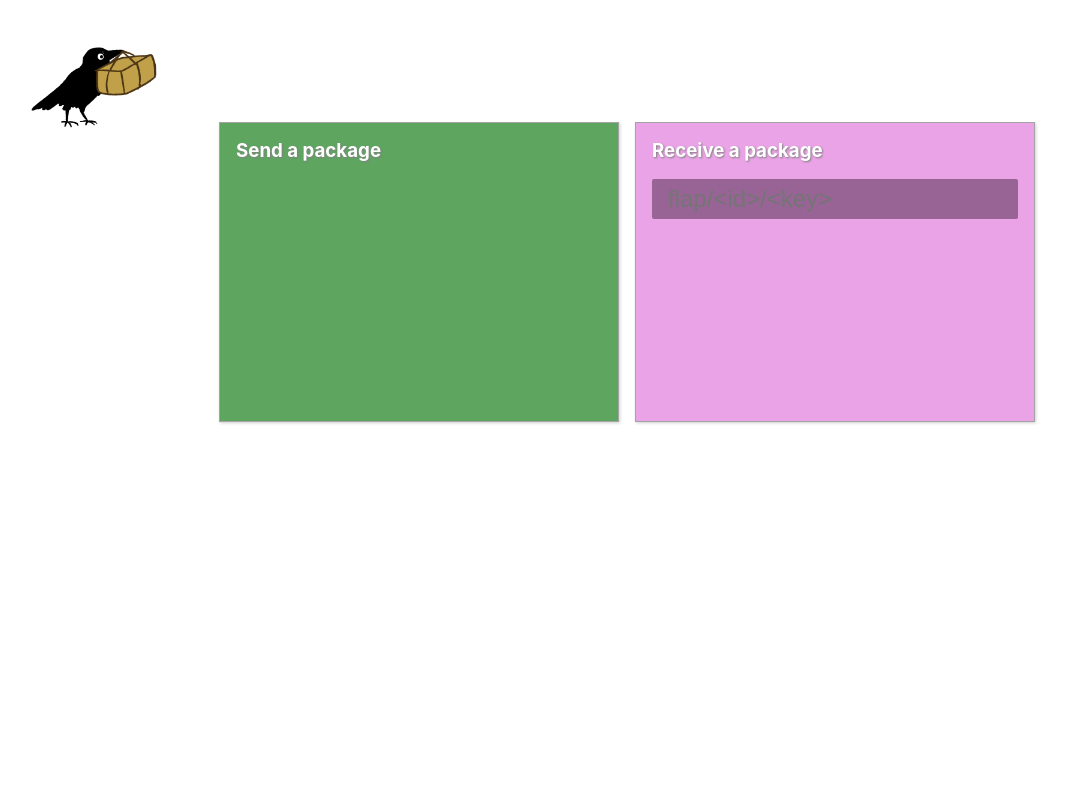
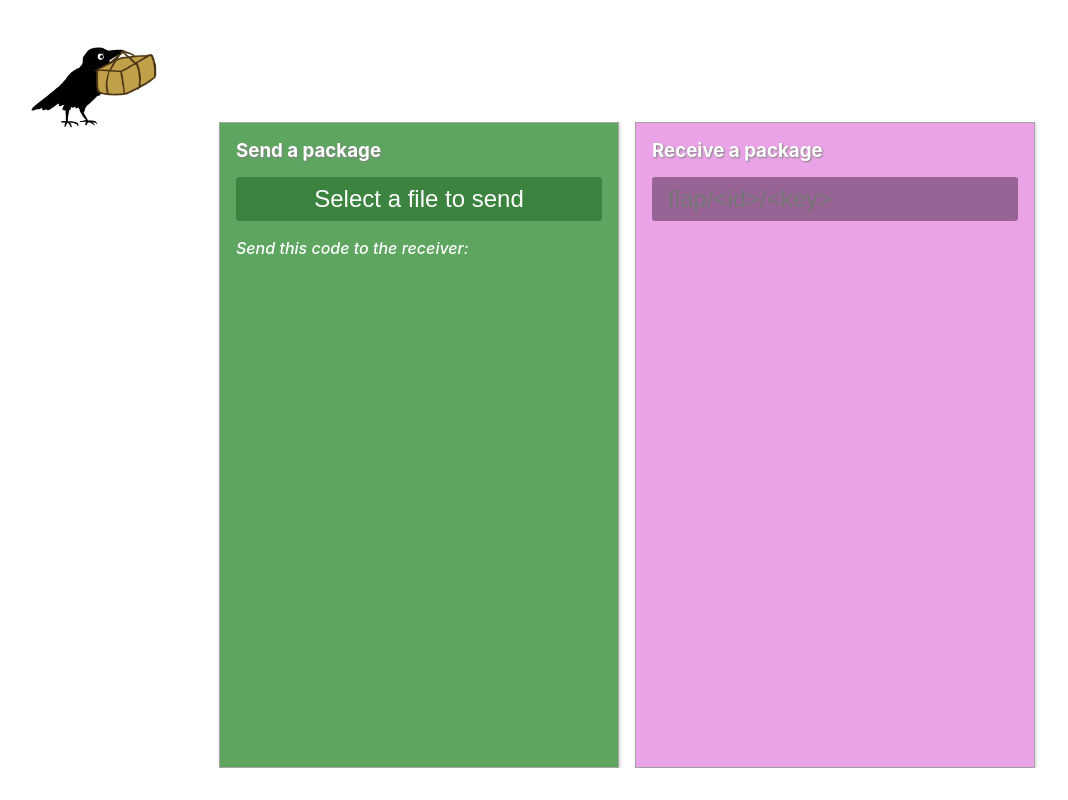
Before and after one commit to hackerbirds/flap, a React (Vite) app in the folder flap-app/: page / in a window 1280 px wide. Shown: the whole page, without its empty margins (13-1081 px from the left). Built offline with nearby package versions, Linux system fonts and the light colour scheme.

Commit message:
UI updates - better transfer UI - added button to select files

```diff
--- a/flap-app/src/App.css
+++ b/flap-app/src/App.css
@@ -8,12 +8,13 @@
   font-family: Inter, Avenir, Helvetica, Arial, sans-serif;
   font-size: 16px;
   line-height: 24px;
-  font-weight: 400;
+  font-weight: 500;
 
   color: white;
   background-color: #f6f6f6;
 
   --send-color: #5ea560;
+  --send-input-bg: #3c833f;
   --receive-bg-color: #eaa3e6;
   --receive-input-bg: #986496;
 
@@ -64,9 +65,10 @@ section#action > section {
   flex-grow: 1;
   min-width: 0;
   width: 100%;
+  overflow-y: scroll;
 
   max-width: 400px;
-  max-height: 300px;
+  min-height: 300px;
 
   border: 1px solid #a4a4a4;
   box-shadow: 1px 1px 3px #cfcfcf;
@@ -75,35 +77,57 @@ section#action > section {
 
   display: flex;
   flex-direction: column;
-  gap: 1rem;
+  gap: 0.4rem;
 }
 
 section#send {
   background-color: var(--send-color);
 }
+
 section#receive {
   background-color: var(--receive-bg-color);
 }
 
-input#ticket-input {
+input, button {
   color: white;
-  background-color: var(--receive-input-bg);
+  background-color: grey;
   border: 0;
-  height: 40px;
-  border-radius: 2px;
+  border-radius: 3px;
+  font-weight: 500;
   font-size: x-large;
   box-sizing: border-box;
-  padding: 1rem;
+  padding: 0.5rem;
+  margin-top: 0.5rem;
+  margin-bottom: 0.5rem;
   width: 100%;
+  max-height: 100px;
+}
+
+input {
+  padding-left: 1rem;
+}
+
+input:hover, button:hover {
+  filter: brightness(110%);
+}
+
+button#select-file {
+  background-color: var(--send-input-bg);
+}
+
+input#ticket-input {
+  background-color: var(--receive-input-bg);
 }
 
 span#ticket {
-  width: 100%;
-  height: 100%;
+  width: fit-content;
+  padding: 0;
+  margin: 0;
   word-break: break-all;
-  font-weight: 500;
+  font-size: 20px;
   font-family: monospace;
   color: white;
+  background-color: var(--send-input-bg);
 }
 
 div.transfer {
@@ -122,6 +146,17 @@ div.transfer b {
 div.transfer progress {
   width: 100%;
 }
+
+div.completed-transfer {
+  display: flex;
+  flex-direction: row;
+  align-items: center;
+}
+
+div.completed-transfer b {
+  width: 100%;
+}
+
 
 .crow {
   height: 50px;
--- a/flap-app/src/App.tsx
+++ b/flap-app/src/App.tsx
@@ -2,6 +2,9 @@ import { useEffect, useState } from "react";
 import { invoke } from "@tauri-apps/api/core";
 import "./App.css";
 import { listen } from '@tauri-apps/api/event'
+import { open } from '@tauri-apps/plugin-dialog';
+// when using `"withGlobalTauri": true`, you may use
+// const { open } = window.__TAURI__.dialog;
 
 type TransferId = Uint8Array;
 
@@ -36,38 +39,80 @@ type TransferCompleteEvent = {
 function App() {
   const [sendTicket, setSendTicket] = useState("");
   const [receiveTicket, setReceiveTicket] = useState("");
-  const [filePath, setFilePath] = useState("");
   const [isCrowFlying, setCrowFlying] = useState(false);
   const [transfersInProgress, setTransfersInProgress] = useState(0);
+
+  // A hacky way to map file name -> file path
+  const [pendingSendingTransfers, setPendingSendingTransfers] = useState<Map<string, string>>(new Map());
+  // The string here can be two things:
+  // - A file path (if the user is sending a file)
+  // - A transfer id (only known after initiating a transfer with a peer)
+  //   - The receiving transfers can only rely on the transfer id, but sending
+  //   transfers need a way to be stored before initiating a connection (ie before
+  //   obtaining a transfer id)
   const [transfers, setTransfers] = useState<Map<string, Transfer>>(new Map());
+  const [completedTransfers, setCompletedTransfers] = useState<FileMetadata[]>([]);
+
+  const addFile = async (filePath: string) => {
+    invoke('send_file', { filePath }).then(() => {
+      // TODO: Only for POSIX? Windows compatible? Is there a JS native way of doing this?
+      const pathSplit = filePath.split('/')
+      const fileName = pathSplit[pathSplit.length - 1]
+
+      setPendingSendingTransfers(new Map(pendingSendingTransfers).set(fileName, filePath))
+      setTransfers(new Map(transfers).set(filePath, {
+        sending: true,
+        metadata: {
+          fileName: fileName,
+          expectedFileSize: 0
+        },
+        progress: 0,
+        isCompleted: false,
+      }))
+    });
+  }
 
   useEffect(() => {
     invoke('get_send_ticket').then((ticket_string) => setSendTicket(ticket_string as string))
 
     listen<PreparingFileEvent>('preparing-file', (event) => {
       setTransfersInProgress(transfersInProgress + 1)
-      setCrowFlying(true)
-      setTransfers(new Map(transfers).set(event.payload.fileTransferId.toString(), {
+      if (transfersInProgress > 0 && !isCrowFlying)
+        setCrowFlying(true)
+
+      const newMap = new Map(transfers)
+      const fileName = event.payload.metadata.fileName;
+      const fullFilePath = pendingSendingTransfers.get(fileName)
+      if (fullFilePath)
+        newMap.delete(fullFilePath)
+
+      newMap.set(event.payload.fileTransferId.toString(), {
         sending: event.payload.sending,
         metadata: event.payload.metadata,
         progress: 0,
         isCompleted: false,
-      }))
+      })
+
+      setTransfers(newMap)
     });
 
     listen('tauri://drag-drop', event => {
-      let file_path: string = (event as any).payload.paths[0]
-      setFilePath(file_path.split('/')[-1])
-      invoke('send_file', { filePath: file_path });
+      let filePath: string = (event as any).payload.paths[0]
+      addFile(filePath)
     })
 
     listen<TransferCompleteEvent>('transfer-complete', (event) => {
-      console.log("yeah")
-      const newTransfers = new Map(transfers)
-      newTransfers.delete(event.payload.fileTransferId.toString())
-      setTransfers(newTransfers)
+      let transfer = transfers.get(event.payload.fileTransferId.toString())
+
+      if (transfer) {
+        setCompletedTransfers([...completedTransfers, transfer.metadata])
+        const newTransfers = new Map(transfers)
+        newTransfers.delete(event.payload.fileTransferId.toString())
+        setTransfers(newTransfers)
+      }
+
       // this was the last transfer
-      if (transfersInProgress === 1) {
+      if (transfersInProgress <= 1) {
         setCrowFlying(false)
       }
       setTransfersInProgress(transfersInProgress - 1)
@@ -88,6 +133,16 @@ function App() {
     })
   }, [transfers, setTransfers]);
 
+  const selectFileDialog = async () => {
+    const filePath = await open({
+      multiple: false,
+      directory: false,
+    });
+
+    if (filePath)
+      addFile(filePath)
+  }
+
   return (
     <main className="container">
       <div className="center">
@@ -103,8 +158,19 @@ function App() {
         <section id="action">
           <section id="send">
             <h1>Send a package</h1>
-            <i>{filePath}</i>
-            <span id="ticket">{sendTicket}</span>
+            <button id="select-file" onClick={selectFileDialog}>Select a file to send</button>
+            <i>Send this code to the receiver:</i>
+            <h3><span id="ticket">{sendTicket}</span></h3>
+            <div className="transfers completed">
+              {
+                [...completedTransfers].map((metadata, i) => {
+                  return <div className="completed-transfer" key={i}>
+                    <b>{metadata.fileName}</b>
+                    <h3>✓</h3>
+                  </div>
+                })
+              }
+            </div>
             <div className="transfers sending">
               {
                 [...transfers].filter(([_transfer_id, transfer]) => transfer.sending).map(([transfer_id, transfer]) => {
```
Also changed, not shown: 2 other files (tests, documents, lock files or other folders).
